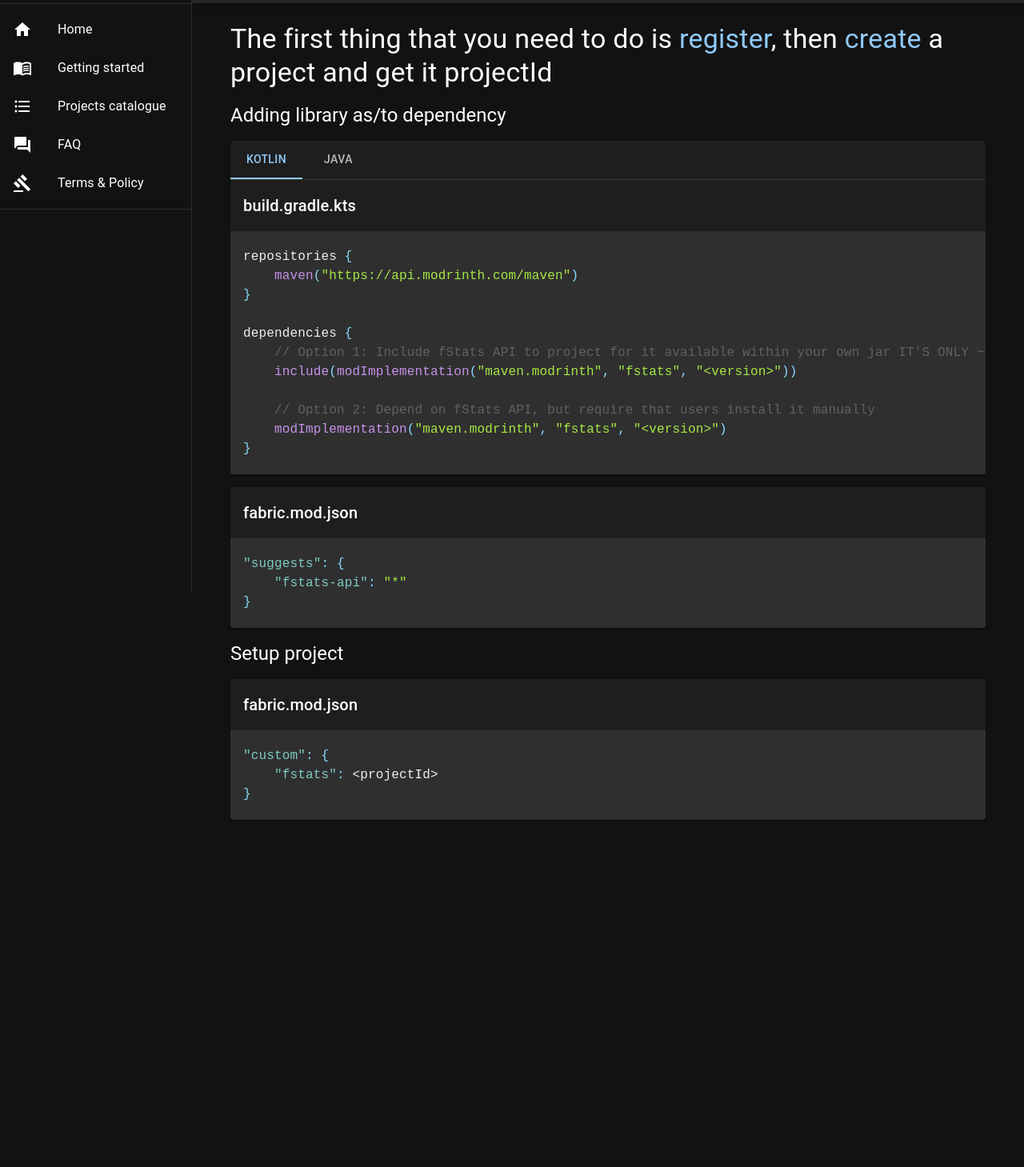
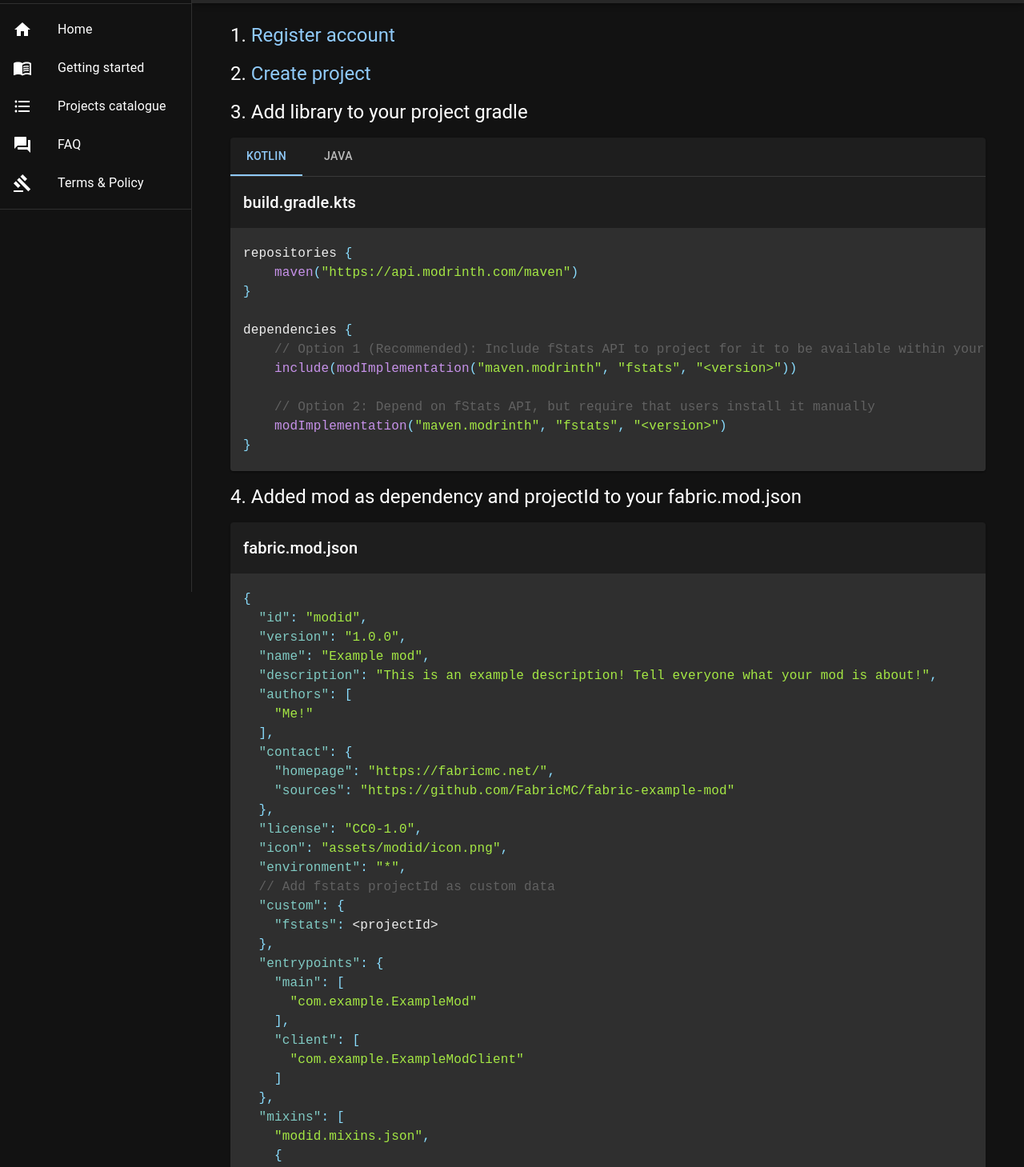
Before and after one commit to fStats/fstats-frontend, a React (Vite) app: page /getting-started in a window 1280 px wide. Shown: the part 60-1519 px from the top of the page at 80% size. Before the commit the page ends 1109 px from the top, so only its background shows below. Built offline with nearby package versions, Linux system fonts and the light colour scheme; what chartjs-chart-geo, chartjs-plugin-datalabels, chartjs-plugin-zoom would draw is missing.

Commit message:
Expanded getting started

```diff
--- a/src/pages/gettingstarted/GettingStartedPage.tsx
+++ b/src/pages/gettingstarted/GettingStartedPage.tsx
@@ -2,7 +2,7 @@ import {Prism as SyntaxHighlighter} from "react-syntax-highlighter"
 import {useLabel} from "../../hooks/useLabel";
 import {Box, Card, Link as MUILink, Stack, Tab, Tabs, Typography} from "@mui/material";
 import {materialDark} from "react-syntax-highlighter/dist/esm/styles/prism";
-import {fabricJsonSetup, fabricJsonSuggests, javaGradleCode, kotlinGradleCode} from "./codes";
+import {fabricJson, javaGradleCode, kotlinGradleCode} from "./codes";
 import {useEffect, useState} from "react";
 import {Link} from "react-router-dom";
 
@@ -15,13 +15,18 @@ export default function GettingStartedPage() {
 
     return (
         <Stack spacing={2}>
-            <Typography variant="h4">
-                The first thing that you need to do is <MUILink component={Link} underline="none"
-                                                                to={"/register"}>register</MUILink>,
-                then <MUILink component={Link} underline="none" to={"/profile"}>create</MUILink> a project and get it
-                projectId
+
+            <Typography variant="h5">
+                1. <MUILink component={Link} underline="none" to={"/register"}>Register account</MUILink>
             </Typography>
-            <Typography variant="h5">Adding library as/to dependency</Typography>
+
+            <Typography variant="h5">
+                2. <MUILink component={Link} underline="none" to={"/profile"}>Create project</MUILink>
+            </Typography>
+
+            <Typography variant="h5">
+                3. Add library to your project gradle
+            </Typography>
             <Card>
                 <Box sx={{borderBottom: 1, borderColor: 'divider'}}>
                     <Tabs value={page} onChange={(_, newPage) => setPage(newPage)}>
@@ -42,19 +47,21 @@ export default function GettingStartedPage() {
                     </SyntaxHighlighter>
                 </>}
             </Card>
+
+            <Typography variant="h5">
+                4. Added mod as dependency and projectId to your fabric.mod.json
+            </Typography>
             <Card>
                 <Typography variant="h6" padding={2}>fabric.mod.json</Typography>
                 <SyntaxHighlighter customStyle={{margin: 0}} language="json" style={materialDark}>
-                    {fabricJsonSuggests}
+                    {fabricJson}
                 </SyntaxHighlighter>
             </Card>
-            <Typography variant="h5">Setup project</Typography>
-            <Card>
-                <Typography variant="h6" padding={2}>fabric.mod.json</Typography>
-                <SyntaxHighlighter customStyle={{margin: 0}} language="json" style={materialDark}>
-                    {fabricJsonSetup}
-                </SyntaxHighlighter>
-            </Card>
+
+
+            <Typography variant="h5">
+                5. When data come you can see it on your project page
+            </Typography>
         </Stack>
     )
 }
--- a/src/pages/gettingstarted/codes.ts
+++ b/src/pages/gettingstarted/codes.ts
@@ -3,7 +3,7 @@ export const kotlinGradleCode: string = `repositories {
 }
 
 dependencies {
-    // Option 1: Include fStats API to project for it available within your own jar IT'S ONLY ~9KB!
+    // Option 1 (Recommended): Include fStats API to project for it to be available within your own jar
     include(modImplementation("maven.modrinth", "fstats", "<version>"))
 
     // Option 2: Depend on fStats API, but require that users install it manually
@@ -17,17 +17,55 @@ export const javaGradleCode: string = `repositories {
 }
 
 dependencies {
-    // Option 1: Include fStats API to project for it to be available within your own jar (IT'S ONLY ~9KB!)
+    // Option 1 (Recommended): Include fStats API to project for it to be available within your own jar
     include(modImplementation("maven.modrinth:fstats:<version>")
 
     // Option 2: Depend on fStats API, but require that users install it manually
     modImplementation "maven.modrinth:fstats:<version>"
 }`
 
-export const fabricJsonSuggests: string = `"suggests": {
+export const fabricJson: string = `{
+  "id": "modid",
+  "version": "1.0.0",
+  "name": "Example mod",
+  "description": "This is an example description! Tell everyone what your mod is about!",
+  "authors": [
+    "Me!"
+  ],
+  "contact": {
+    "homepage": "https://fabricmc.net/",
+    "sources": "https://github.com/FabricMC/fabric-example-mod"
+  },
+  "license": "CC0-1.0",
+  "icon": "assets/modid/icon.png",
+  "environment": "*",
+  // Add fstats projectId as custom data
+  "custom": {
+    "fstats": <projectId>
+  },
+  "entrypoints": {
+    "main": [
+      "com.example.ExampleMod"
+    ],
+    "client": [
+      "com.example.ExampleModClient"
+    ]
+  },
+  "mixins": [
+    "modid.mixins.json",
+    {
+      "config": "modid.client.mixins.json",
+      "environment": "client"
+    }
+  ],
+  "depends": {
+    "fabricloader": ">=0.16.2",
+    "minecraft": "~1.21.1",
+    "java": ">=21",
+    "fabric-api": "*"
+  },
+  "suggests": {
+    // Add library to suggested mods
     "fstats-api": "*"
+  }
 }`
-
-export const fabricJsonSetup: string = `"custom": {
-    "fstats": <projectId>
-}`
```
